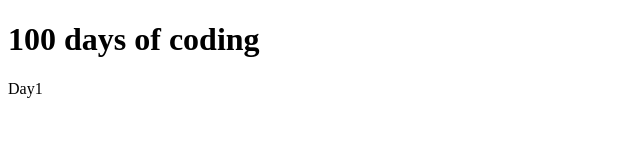
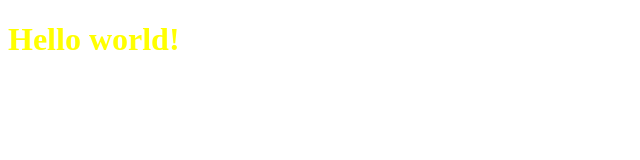
Before and after one commit to aya-soghayyer/Git-essentials, a plain HTML site: page index.html in a window 1280 px wide. Shown: the whole page, without its empty margins (0-640 px from the left). Drawn offline with Linux system fonts and the light colour scheme.

Commit message:
update commit massege

```diff
--- a/task1.html
+++ b/index.html
@@ -6,7 +6,6 @@
     <title>Document</title>
 </head>
 <body>
-    <h1>100 days of coding </h1>
-    <p>Day1</p>
+    <h1 style="color: yellow;">Hello world!</h1>
 </body>
 </html>
```
